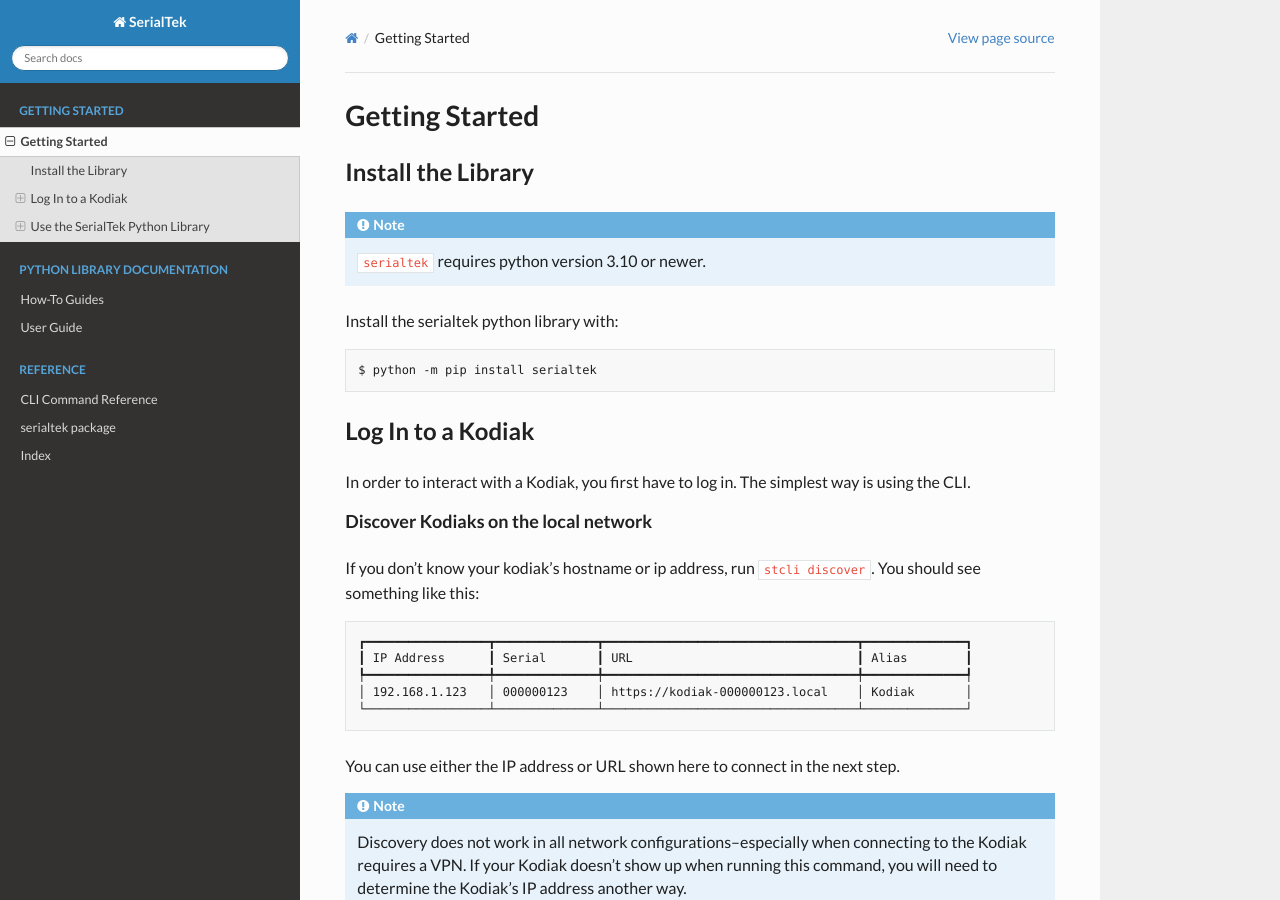
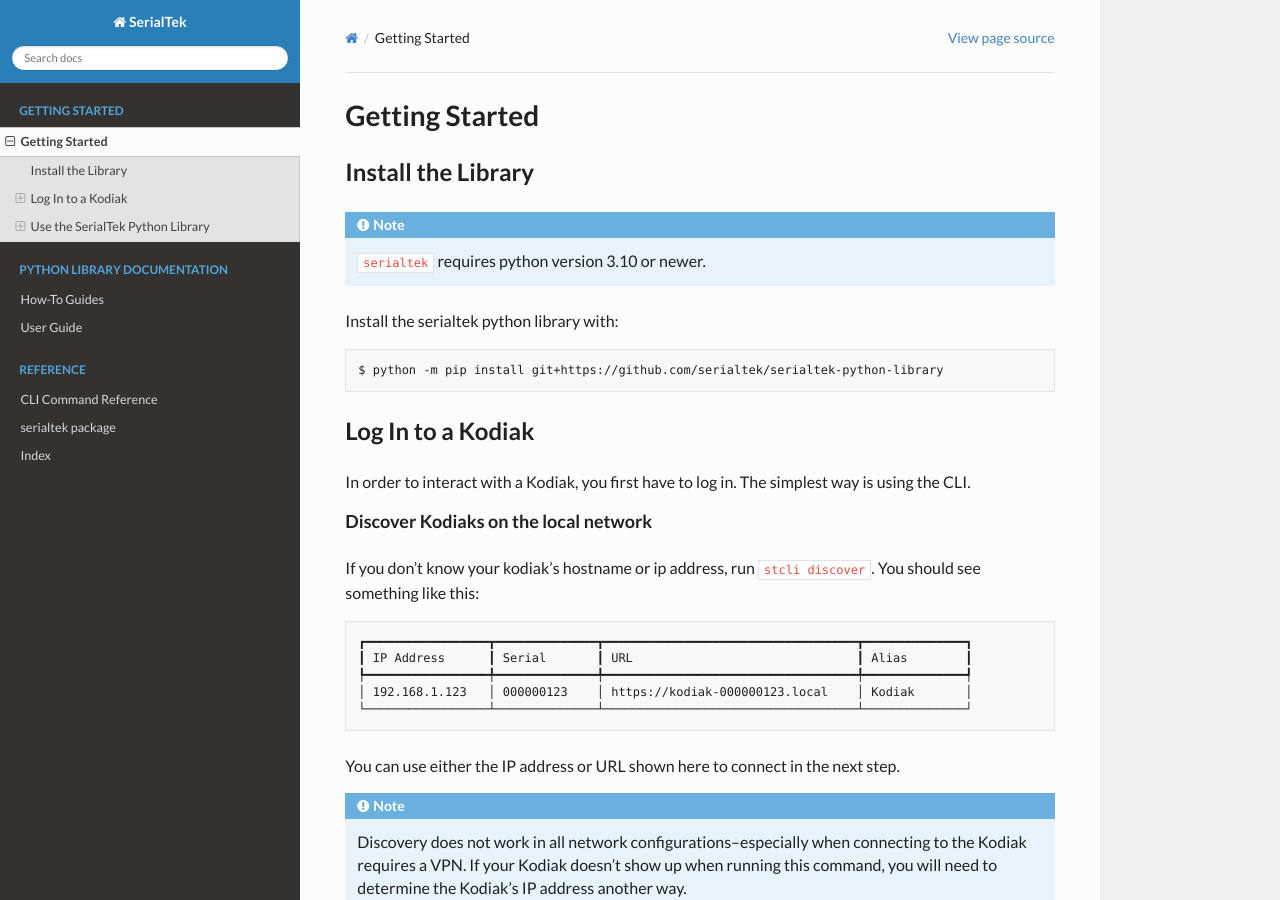
Before and after one commit to serialtek/serialtek-python-library, a Sphinx documentation site: the page built from docs/source/getting-started.rst, in a window 1280 px wide and 900 px high. Built offline with Sphinx 7.4.7 and the Read the Docs theme 3.1.0, drawn with Linux system fonts in a browser that asks for light colours.

Commit message:
Update install command

```diff
--- a/docs/source/getting-started.rst
+++ b/docs/source/getting-started.rst
@@ -10,7 +10,7 @@
 
 Install the serialtek python library with::
 
-    $ python -m pip install serialtek
+    $ python -m pip install git+https://github.com/serialtek/serialtek-python-library
 
 
 Log In to a Kodiak
```
